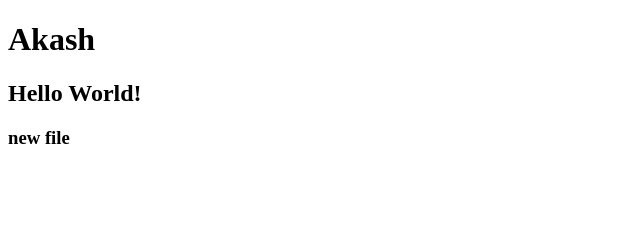
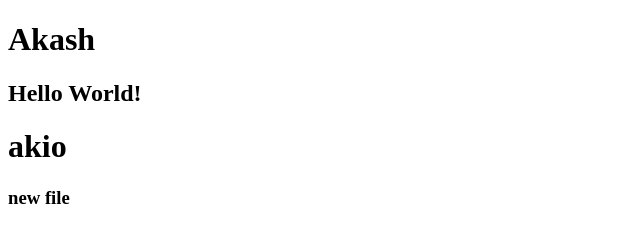
Before and after one commit to itzakio/registration-form, a plain HTML site: page index.html in a window 1280 px wide. Shown: the whole page, without its empty margins (0-640 px from the left). Drawn offline with Linux system fonts and the light colour scheme.

Commit message:
first commit

```diff
--- a/index.html
+++ b/index.html
@@ -10,6 +10,7 @@
 <body>
     <h1>Akash</h1>
     <h2>Hello World!</h2>
+    <h1>akio</h1>
     <h3>new file</h3>
 </body>
 </html>
```
